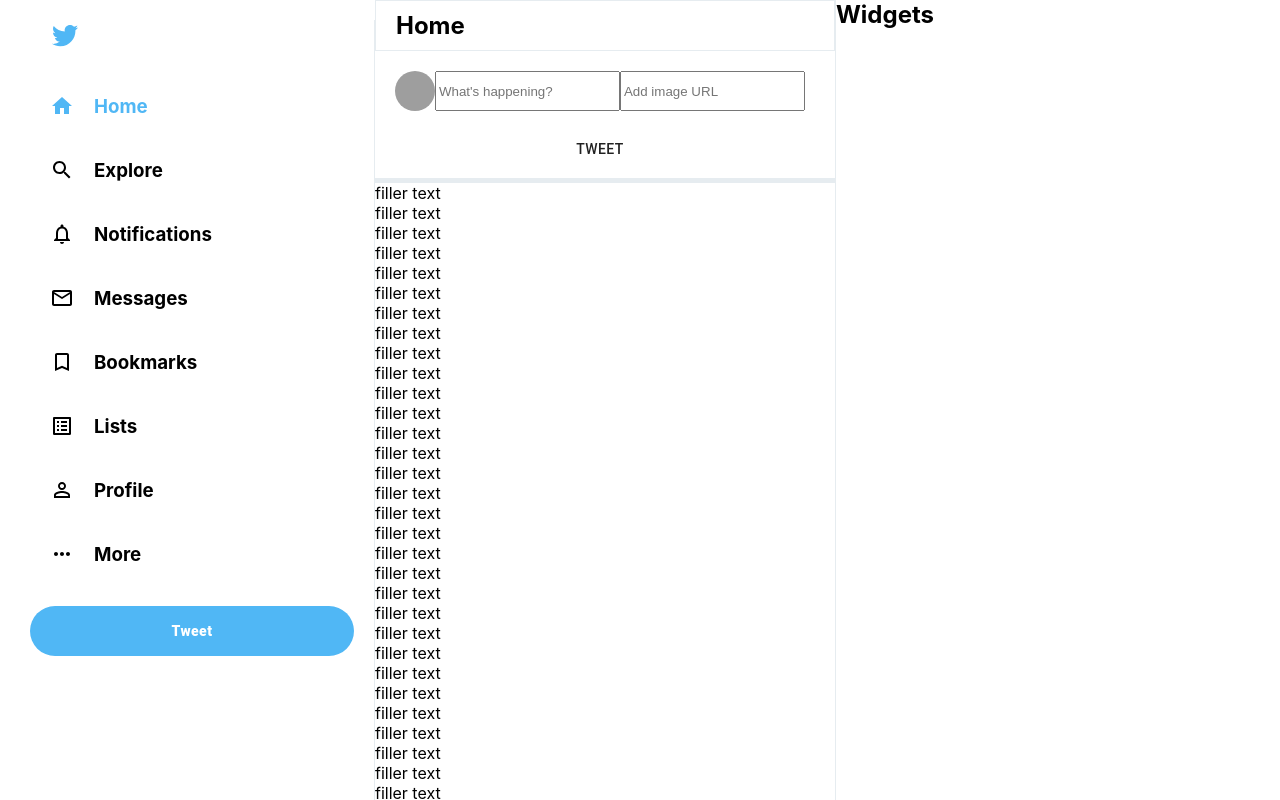
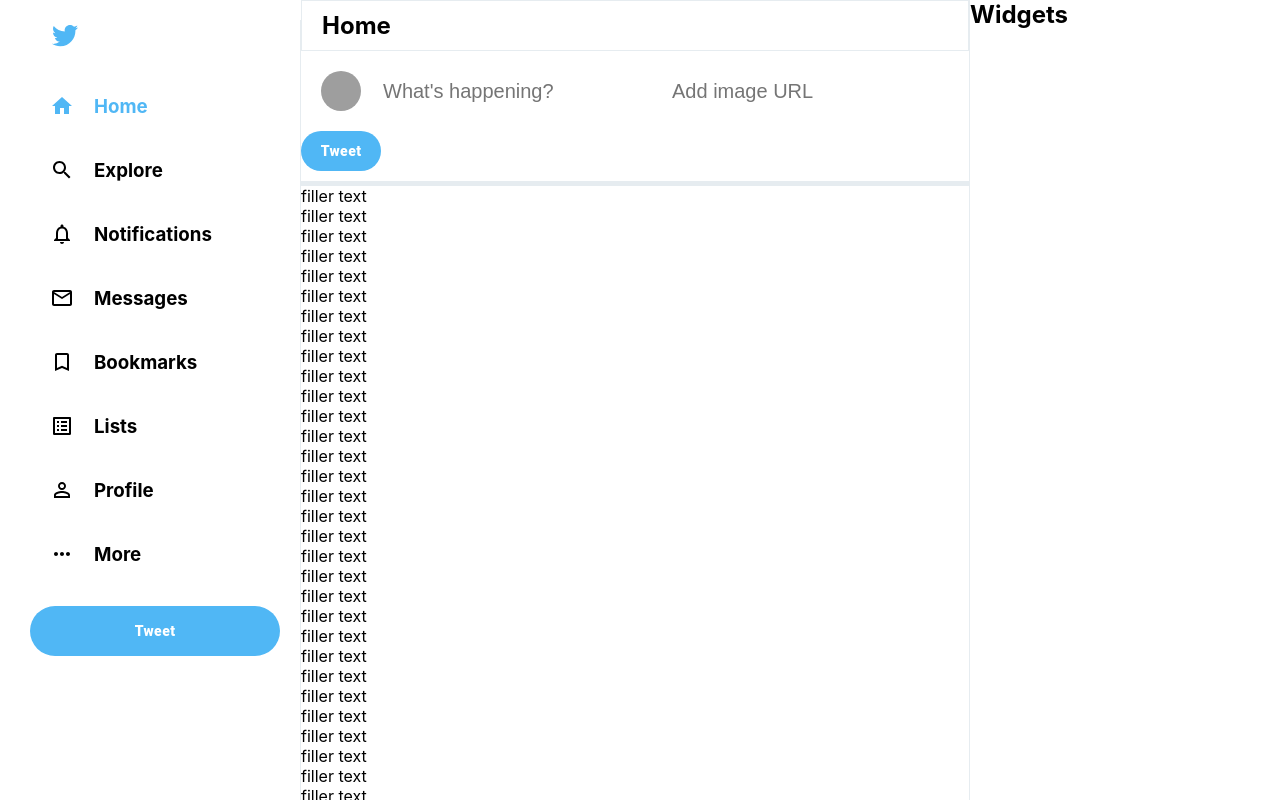
Before and after one commit to EDowning2000/TwitterClone, a React (Create React App) app in the folder client/: page / in a window 1280 px wide. Built offline with nearby package versions, Linux system fonts and the light colour scheme; grey boxes are pictures that could not be loaded.

Commit message:
saving just cause im getting off for a min

```diff
--- a/client/src/App.js
+++ b/client/src/App.js
@@ -1,9 +1,8 @@
 import React from "react";
 import "./App.css";
-import Sidebar from './components/Sidebar/Sidebar';
-import Feed from './components/Feed/Feed';
+import Sidebar from "./components/Sidebar/Sidebar";
+import Feed from "./components/Feed/Feed";
 import Widgets from "./components/Widgets/Widgets";
-
 
 function App() {
   return (
--- a/client/src/components/Feed/TweetBox.js
+++ b/client/src/components/Feed/TweetBox.js
@@ -11,7 +11,7 @@
           <input placeholder="What's happening?" type="text"></input>
           <input placeholder="Add image URL" type="text"></input>
         </div>
-        <Button>Tweet</Button>
+        <Button className='tweetboxBtn'>Tweet</Button>
       </form>
     </div>
   );
--- a/client/src/components/Feed/Tweetbox.css
+++ b/client/src/components/Feed/Tweetbox.css
@@ -1,13 +1,33 @@
-.tweetbox{
+.tweetbox {
   padding-bottom: 10px;
   border-bottom: 5px solid var(--twitterBackground);
   padding-right: 10px;
 }
-.tweetboxInput{
-  padding:20px;
+.tweetboxInput {
+  padding: 20px;
   display: flex;
 }
-.tweetbox>form{
+.tweetbox > form {
   display: flex;
   flex-direction: column;
 }
+.tweetboxInput > input {
+  flex: 1;
+  margin-left: 20px;
+  font-size: 20px;
+  border: none;
+}
+.tweetboxBtn{
+  text-transform: inherit !important;
+  background-color: var(--twitterColor) !important;
+  border: none !important;
+  border-radius: 30px !important;
+    color: white !important;
+    font-weight: 900 !important;
+    width: 80px !important;
+    height: 40px !important;
+
+
+
+
+}
```
